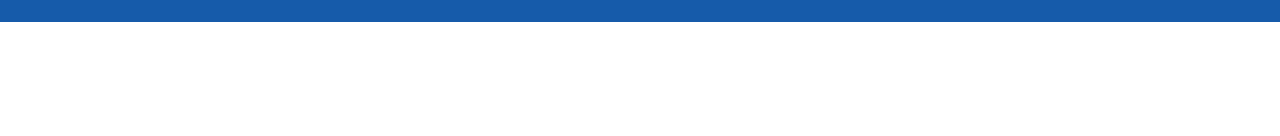
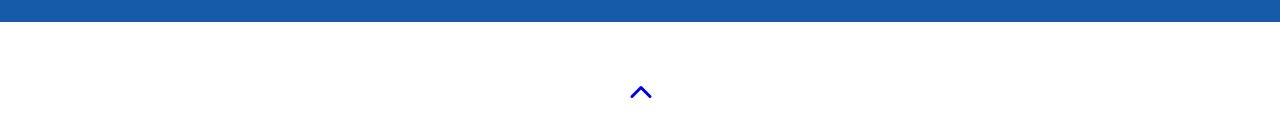
Before and after one commit to angelaw7/angelaw7.github.io-v1, a React (Create React App) app: page / in a window 1280 px wide. Shown: the part 1874-2010 px from the top of the page. Before the commit the page ends 1896 px from the top, so only its background shows below. Built offline with nearby package versions, Linux system fonts and the light colour scheme.

Commit message:
Add footer and fix linking issues

```diff
--- a/src/App.js
+++ b/src/App.js
@@ -4,6 +4,7 @@ import About from "./sections/About";
 import Skills from "./sections/Skills";
 import Projects from "./sections/Projects";
 import Contact from "./sections/Contact";
+import Footer from "./components/Footer";
 
 const App = () => {
   return (
@@ -13,6 +14,7 @@ const App = () => {
       <Skills />
       <Projects />
       <Contact />
+      <Footer />
     </>
   );
 };
--- /dev/null
+++ b/src/components/Footer.jsx
@@ -0,0 +1,35 @@
+import React from 'react'
+import { IonIcon } from '@ionic/react'
+import AnchorLink from "react-anchor-link-smooth-scroll";
+import styled from 'styled-components';
+import { chevronUp } from 'ionicons/icons'
+
+const Footer = () => {
+    return (
+        <div>
+            <UpBtn onClick={() => console.log('up')}>
+                <Link href="#title">
+                    <IonIcon style={{ marginTop: 6, marginLeft: 4.5 }} size="large" icon={chevronUp} />
+                </Link>
+            </UpBtn>
+        </div >
+    )
+}
+
+const Link = styled(AnchorLink)`
+  text-decoration: none;
+`
+
+const UpBtn = styled.div`
+  width: 40px;
+  height: 40px;
+  border-radius: 20px;
+  background-color: #fff;
+  border-color: #9DD6FF;
+  border-width: 25px;
+  margin: auto;
+  margin-top: 6vh;
+  margin-bottom: 6vh;
+`
+
+export default Footer
--- a/src/sections/Title.jsx
+++ b/src/sections/Title.jsx
@@ -1,12 +1,12 @@
-import { IonButton, IonIcon } from '@ionic/react'
 import React from 'react'
+import { IonIcon } from '@ionic/react'
+import AnchorLink from "react-anchor-link-smooth-scroll";
 import styled from 'styled-components'
 import background from "../imgs/bgimg.png"
 import { chevronDown } from 'ionicons/icons'
-import AnchorLink from "react-anchor-link-smooth-scroll";
 
 const BgImg = styled.div`
-background-image: linear-gradient( rgba(0, 0, 0, 0.45), rgba(0, 0, 0, 0.45) ),url(${background});
+  background-image: linear-gradient( rgba(0, 0, 0, 0.45), rgba(0, 0, 0, 0.45) ), url(${background});
   background-size: cover;
   min-height: 100vh;
   background-repeat: no-repeat;
@@ -59,6 +59,7 @@ const Link = styled(AnchorLink)`
 
 const Title = () => {
   return (
+    <div id="title">
       <BgImg>
         <TextContainer>
           <NameTitle>
@@ -72,8 +73,13 @@ const Title = () => {
             <Link href="#contact"><SubHeading>/contact</SubHeading></Link>
           </LinkContainer>
         </TextContainer>
-      <Link href="#about"><DownBtn onClick={() => console.log('down')}><IonIcon style={{ marginTop: 6, marginLeft: 4.5 }} size="large" icon={chevronDown} /></DownBtn></Link>
+        <DownBtn onClick={() => console.log('down')}>
+          <Link href="#about">
+            <IonIcon style={{ marginTop: 6, marginLeft: 4.5 }} size="large" icon={chevronDown} />
+          </Link>
+        </DownBtn>
       </BgImg>
+    </div>
   )
 }
 
```
Lines whose indentation alone changed are shown as unchanged.
